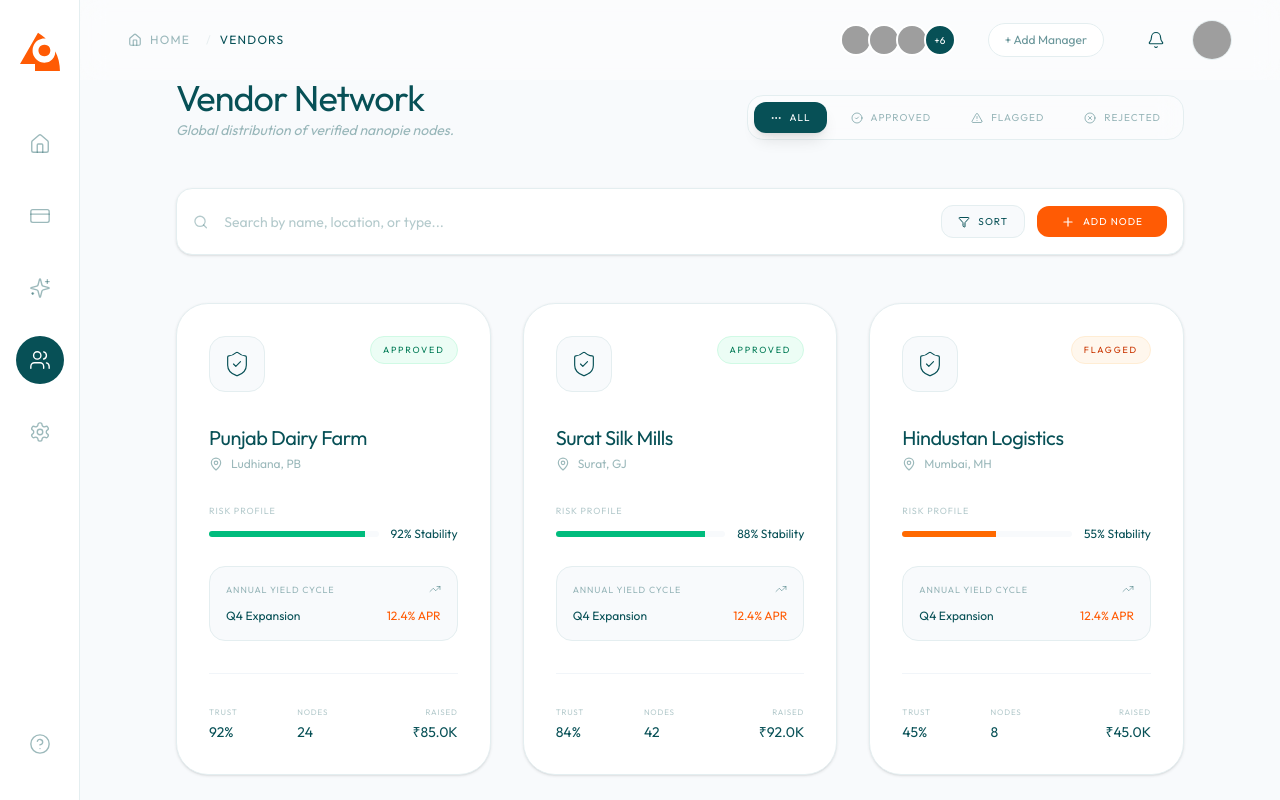
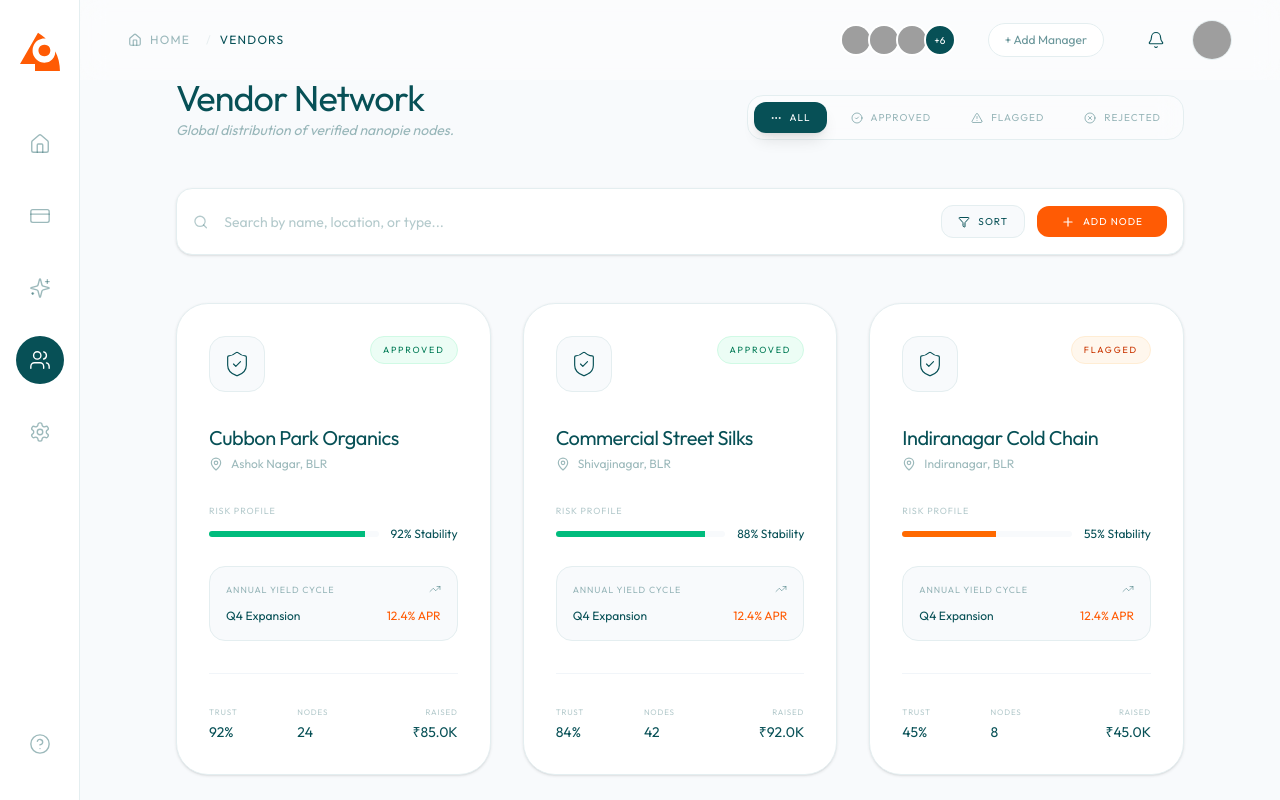
Before and after one commit to rajatlharihar/nanopie, a React (Vite) app: page /vendors in a window 1280 px wide. Built offline with nearby package versions, Linux system fonts and the light colour scheme; grey boxes are pictures that could not be loaded.

Commit message:
feat: localize dashboard data and map to Central Bangalore

```diff
--- a/src/app/data.ts
+++ b/src/app/data.ts
@@ -88,13 +88,13 @@ export interface Investment {
 export const MOCK_VENDORS: Vendor[] = [
   {
     id: 'v1',
-    name: "Punjab Dairy Farm",
+    name: "Cubbon Park Organics",
     category: 'Agri-tech',
-    description: 'Specializing in high-yield milk production and automated pasteurization.',
-    upgradePlan: 'Automation of milk pasteurization line and expansion of cold storage.',
-    location: 'Ludhiana, PB',
-    lat: 30.9010,
-    lng: 75.8573,
+    description: 'Specializing in high-yield urban farming and automated hydroponics.',
+    upgradePlan: 'Automation of hydroponic lines and expansion of cold storage.',
+    location: 'Ashok Nagar, BLR',
+    lat: 12.9730,
+    lng: 77.6010,
     fundingGoal: 95000,
     raisedAmount: 85000,
     investorsCount: 24,
@@ -115,12 +115,12 @@ export const MOCK_VENDORS: Vendor[] = [
       { month: 'Apr', amount: 51000 }, { month: 'May', amount: 54000 }, { month: 'Jun', amount: 58000 }
     ],
     competitors: [
-      { name: 'Local Dairies', share: 45, color: 'bg-[#075056]' },
-      { name: "Punjab Dairy", share: 32, color: 'bg-[#FF5B04]' },
+      { name: 'Local Farms', share: 45, color: 'bg-[#075056]' },
+      { name: "Cubbon Organics", share: 32, color: 'bg-[#FF5B04]' },
       { name: 'Others', share: 23, color: 'bg-[#E4EEF0]' }
     ],
     reviews: [
-      { user: 'Amit S.', comment: 'Purest milk in Ludhiana.', rating: 5 },
+      { user: 'Amit S.', comment: 'Purest greens in Ashok Nagar.', rating: 5 },
       { user: 'Gurpreet K.', comment: 'Reliable delivery every morning.', rating: 5 }
     ],
     documents: [
@@ -134,19 +134,19 @@ export const MOCK_VENDORS: Vendor[] = [
     ],
     insightNotification: {
       title: 'Automation Efficiency Gain',
-      description: 'The new pasteurization line has reduced energy costs by 18%. Recommend re-investing surplus.',
+      description: 'The new hydroponic line has reduced energy costs by 18%. Recommend re-investing surplus.',
       actionLabel: 'Audit Energy'
     }
   },
   {
     id: 'v2',
-    name: 'Surat Silk Mills',
+    name: 'Commercial Street Silks',
     category: 'Manufacturing',
-    description: 'Premium silk weaving and distribution for global luxury brands.',
+    description: 'Premium silk weaving and distribution for local luxury boutiques.',
     upgradePlan: 'High-speed power loom installation to triple production output.',
-    location: 'Surat, GJ',
-    lat: 21.1702,
-    lng: 72.8311,
+    location: 'Shivajinagar, BLR',
+    lat: 12.9820,
+    lng: 77.6080,
     fundingGoal: 98000,
     raisedAmount: 92000,
     investorsCount: 42,
@@ -168,7 +168,7 @@ export const MOCK_VENDORS: Vendor[] = [
     ],
     competitors: [
       { name: 'Regional Mills', share: 50, color: 'bg-[#075056]' },
-      { name: 'Surat Silk', share: 25, color: 'bg-[#FF5B04]' },
+      { name: 'Comm Street Silks', share: 25, color: 'bg-[#FF5B04]' },
       { name: 'Others', share: 25, color: 'bg-[#E4EEF0]' }
     ],
     reviews: [
@@ -186,19 +186,19 @@ export const MOCK_VENDORS: Vendor[] = [
     ],
     insightNotification: {
       title: 'Regional Supply Chain Fluctuation',
-      description: 'Raw silk prices have spiked in the GJ cluster. Verify contract pricing.',
+      description: 'Raw silk prices have spiked in the Shivajinagar cluster. Verify contract pricing.',
       actionLabel: 'Verify Contracts'
     }
   },
   {
     id: 'v3',
-    name: 'Hindustan Logistics',
+    name: 'Indiranagar Cold Chain',
     category: 'Services',
     description: 'Specialized logistics for pharmaceutical and cold-chain goods.',
     upgradePlan: 'Cold-chain fleet expansion with 5 new refrigerated trucks.',
-    location: 'Mumbai, MH',
-    lat: 19.0760,
-    lng: 72.8777,
+    location: 'Indiranagar, BLR',
+    lat: 12.9780,
+    lng: 77.6380,
     fundingGoal: 100000,
     raisedAmount: 45000,
     investorsCount: 8,
@@ -220,11 +220,11 @@ export const MOCK_VENDORS: Vendor[] = [
     ],
     competitors: [
       { name: 'Global Logistics', share: 70, color: 'bg-[#075056]' },
-      { name: 'Hindustan', share: 10, color: 'bg-[#FF5B04]' },
+      { name: 'Indiranagar Cold', share: 10, color: 'bg-[#FF5B04]' },
       { name: 'Others', share: 20, color: 'bg-[#E4EEF0]' }
     ],
     reviews: [
-      { user: 'Sanjay R.', comment: 'Struggling with maintenance costs.', rating: 2 },
+      { user: 'Sanjay R.', comment: 'Struggling with traffic delays.', rating: 2 },
       { user: 'Vikram A.', comment: 'Good intent, but execution is lagging.', rating: 3 }
     ],
     documents: [
@@ -244,13 +244,13 @@ export const MOCK_VENDORS: Vendor[] = [
   },
   {
     id: 'v4',
-    name: 'Kashmiri Crafts',
+    name: 'Ulsoor Handicrafts',
     category: 'Handicrafts',
-    description: 'Traditional Pashmina weaving and walnut wood carving.',
+    description: 'Traditional wood carving and pottery.',
     upgradePlan: 'Artisan e-commerce platform development to bypass middlemen.',
-    location: 'Srinagar, JK',
-    lat: 34.0837,
-    lng: 74.7973,
+    location: 'Ulsoor, BLR',
+    lat: 12.9780,
+    lng: 77.6240,
     fundingGoal: 40000,
     raisedAmount: 38000,
     investorsCount: 15,
@@ -272,12 +272,12 @@ export const MOCK_VENDORS: Vendor[] = [
     ],
     competitors: [
       { name: 'State Emporium', share: 55, color: 'bg-[#075056]' },
-      { name: 'Kashmiri Crafts', share: 20, color: 'bg-[#FF5B04]' },
+      { name: 'Ulsoor Crafts', share: 20, color: 'bg-[#FF5B04]' },
       { name: 'Others', share: 25, color: 'bg-[#E4EEF0]' }
     ],
     reviews: [
-      { user: 'Zaid H.', comment: 'Best walnut carving I have ever seen.', rating: 5 },
-      { user: 'Sarah L.', comment: 'The Pashmina is incredibly soft.', rating: 5 }
+      { user: 'Zaid H.', comment: 'Best sandalwood carving I have ever seen.', rating: 5 },
+      { user: 'Sarah L.', comment: 'The pottery is incredibly detailed.', rating: 5 }
     ],
     documents: [
       { name: 'Handicraft ID', status: 'Attached', date: '05 Apr 2024', type: 'Identity' },
@@ -296,13 +296,13 @@ export const MOCK_VENDORS: Vendor[] = [
   },
   {
     id: 'v5',
-    name: 'Bengal Spices',
+    name: 'Richmond Town Spices',
     category: 'Food & Bev',
     description: 'Organic spice processing and organic farm-to-table supply.',
     upgradePlan: 'Solar-powered spice dehydration unit to maintain nutrient density.',
-    location: 'Kolkata, WB',
-    lat: 22.5726,
-    lng: 88.3639,
+    location: 'Richmond Town, BLR',
+    lat: 12.9660,
+    lng: 77.5960,
     fundingGoal: 65000,
     raisedAmount: 58000,
     investorsCount: 31,
@@ -324,7 +324,7 @@ export const MOCK_VENDORS: Vendor[] = [
     ],
     competitors: [
       { name: 'Mass Brands', share: 65, color: 'bg-[#075056]' },
-      { name: 'Bengal Spices', share: 15, color: 'bg-[#FF5B04]' },
+      { name: 'Richmond Spices', share: 15, color: 'bg-[#FF5B04]' },
       { name: 'Others', share: 20, color: 'bg-[#E4EEF0]' }
     ],
     reviews: [
@@ -348,13 +348,13 @@ export const MOCK_VENDORS: Vendor[] = [
   },
   {
     id: 'v6',
-    name: 'Chennai Chipsets',
+    name: 'SP Road Electronics',
     category: 'Electronics',
     description: 'Micro-electronics assembly and precision soldering.',
     upgradePlan: 'Precision soldering robotics for high-density component boards.',
-    location: 'Chennai, TN',
-    lat: 13.0827,
-    lng: 80.2707,
+    location: 'SP Road, BLR',
+    lat: 12.9640,
+    lng: 77.5790,
     fundingGoal: 85000,
     raisedAmount: 42000,
     investorsCount: 12,
@@ -376,7 +376,7 @@ export const MOCK_VENDORS: Vendor[] = [
     ],
     competitors: [
       { name: 'Component Co.', share: 45, color: 'bg-[#075056]' },
-      { name: 'Chennai Chipset', share: 20, color: 'bg-[#FF5B04]' },
+      { name: 'SP Road Traders', share: 20, color: 'bg-[#FF5B04]' },
       { name: 'Others', share: 35, color: 'bg-[#E4EEF0]' }
     ],
     reviews: [
--- a/src/app/pages/Intelligence.tsx
+++ b/src/app/pages/Intelligence.tsx
@@ -83,7 +83,7 @@ export function Intelligence() {
         <div className="flex flex-col sm:flex-row items-center gap-3 w-full md:w-auto">
           <div className="flex items-center space-x-2 bg-white border border-[#E4EEF0] px-4 py-2.5 rounded-2xl text-[9px] md:text-[10px] text-[#075056] font-bold w-full sm:w-auto justify-center">
             <LocateFixed size={14} className="text-[#FF5B04]" />
-            <span>INDIA REGION: ACTIVE</span>
+            <span>CENTRAL BLR: ACTIVE</span>
           </div>
           <button className="flex items-center justify-center space-x-2 bg-[#075056] text-white px-6 py-3 md:py-2.5 rounded-2xl text-[10px] md:text-xs hover:opacity-90 transition-all shadow-lg shadow-[#075056]/20 w-full sm:w-auto">
             <Download size={14} />
```
Also changed, not shown: src/app/components/GeoMap.tsx (+16 -11 lines).
